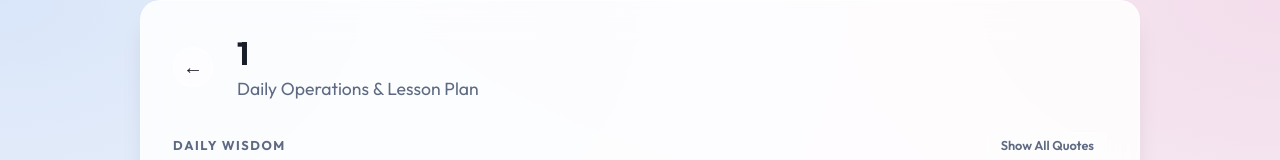
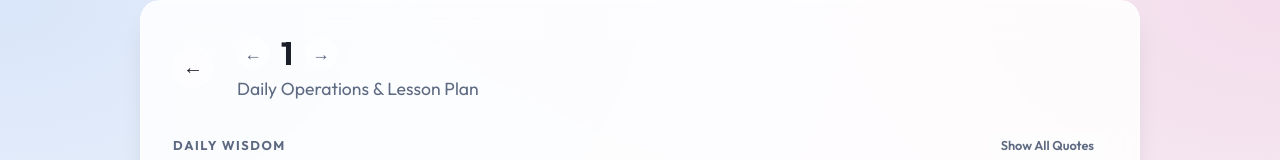
Before and after one commit to Mthompson6782/cindys-homeschool-planner, a Next.js app: page /day/1 in a window 1280 px wide. Shown: the top 160 px of the page. Built offline with nearby package versions, Linux system fonts and the light colour scheme; no server answers; the database is empty.

Commit message:
Add date navigation arrows to Daily Planner

```diff
--- a/src/app/day/[date]/DailyPlanner.module.css
+++ b/src/app/day/[date]/DailyPlanner.module.css
@@ -41,7 +41,36 @@
   font-size: 2rem;
   font-weight: 700;
   color: var(--text-primary);
+  margin-bottom: 0;
+}
+
+.dateNavContainer {
+  display: flex;
+  align-items: center;
+  gap: 0.75rem;
   margin-bottom: 0.25rem;
+}
+
+.dateNavArrow {
+  display: flex;
+  align-items: center;
+  justify-content: center;
+  width: 32px;
+  height: 32px;
+  border-radius: 50%;
+  background: var(--bg-glass);
+  border: 1px solid var(--border-light);
+  color: var(--text-secondary);
+  font-size: 1.1rem;
+  transition: all 0.2s ease;
+  text-decoration: none;
+  flex-shrink: 0;
+}
+
+.dateNavArrow:hover {
+  background: var(--bg-main);
+  color: var(--text-primary);
+  transform: translateY(-2px);
 }
 
 .headerContent p {
--- a/src/app/day/[date]/page.tsx
+++ b/src/app/day/[date]/page.tsx
@@ -1,7 +1,7 @@
 "use client";
 
 import Link from "next/link";
-import { format, parseISO, addDays, isWeekend, getDay } from "date-fns";
+import { format, parseISO, addDays, subDays, isWeekend, getDay } from "date-fns";
 import styles from "./DailyPlanner.module.css";
 import { mockSchedule } from "@/lib/mockData";
 import { use, useState, useEffect, useCallback } from "react";
@@ -161,13 +161,21 @@ export default function DailyPlanner({ params, searchParams }: { params: Promise
   };
 
   let displayDate = "Unknown Date";
+  let prevDateStr = "";
+  let nextDateStr = "";
 
   try {
     const parsedDate = parseISO(dateStr);
     displayDate = format(parsedDate, "EEEE, MMMM do, yyyy");
+    prevDateStr = format(subDays(parsedDate, 1), 'yyyy-MM-dd');
+    nextDateStr = format(addDays(parsedDate, 1), 'yyyy-MM-dd');
   } catch (e) {
     displayDate = dateStr;
+    prevDateStr = dateStr;
+    nextDateStr = dateStr;
   }
+
+  const userQuery = resolvedSearch.user ? `?user=${resolvedSearch.user}` : "";
 
   const dateHash = dateStr.split("").reduce((acc, char) => acc + char.charCodeAt(0), 0);
   const dailyQuote = quotes[dateHash % quotes.length];
@@ -190,7 +198,15 @@ export default function DailyPlanner({ params, searchParams }: { params: Promise
           &larr;
         </Link>
         <div className={styles.headerContent}>
-          <h1>{displayDate}</h1>
+          <div className={styles.dateNavContainer}>
+            <Link href={`/day/${prevDateStr}${userQuery}`} className={styles.dateNavArrow}>
+              &larr;
+            </Link>
+            <h1>{displayDate}</h1>
+            <Link href={`/day/${nextDateStr}${userQuery}`} className={styles.dateNavArrow}>
+              &rarr;
+            </Link>
+          </div>
           <p>Daily Operations &amp; Lesson Plan</p>
         </div>
       </header>
```
